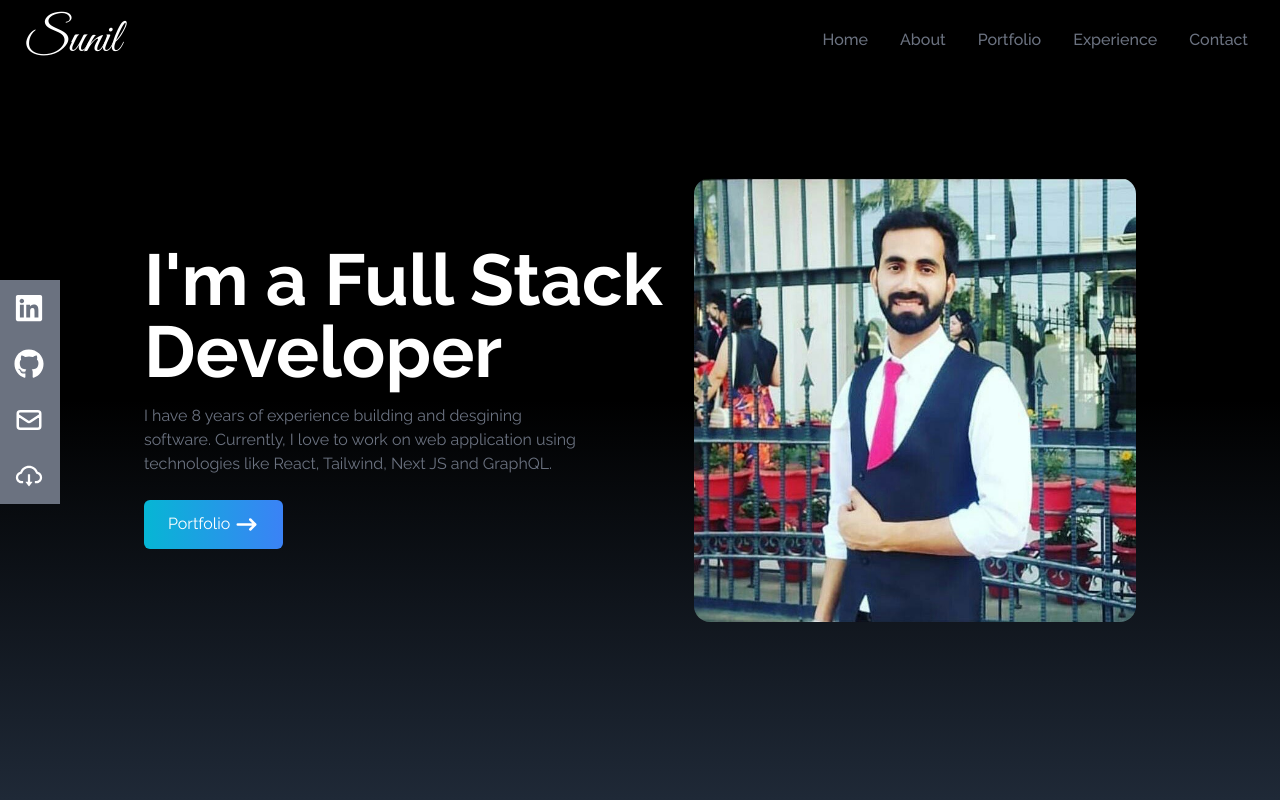
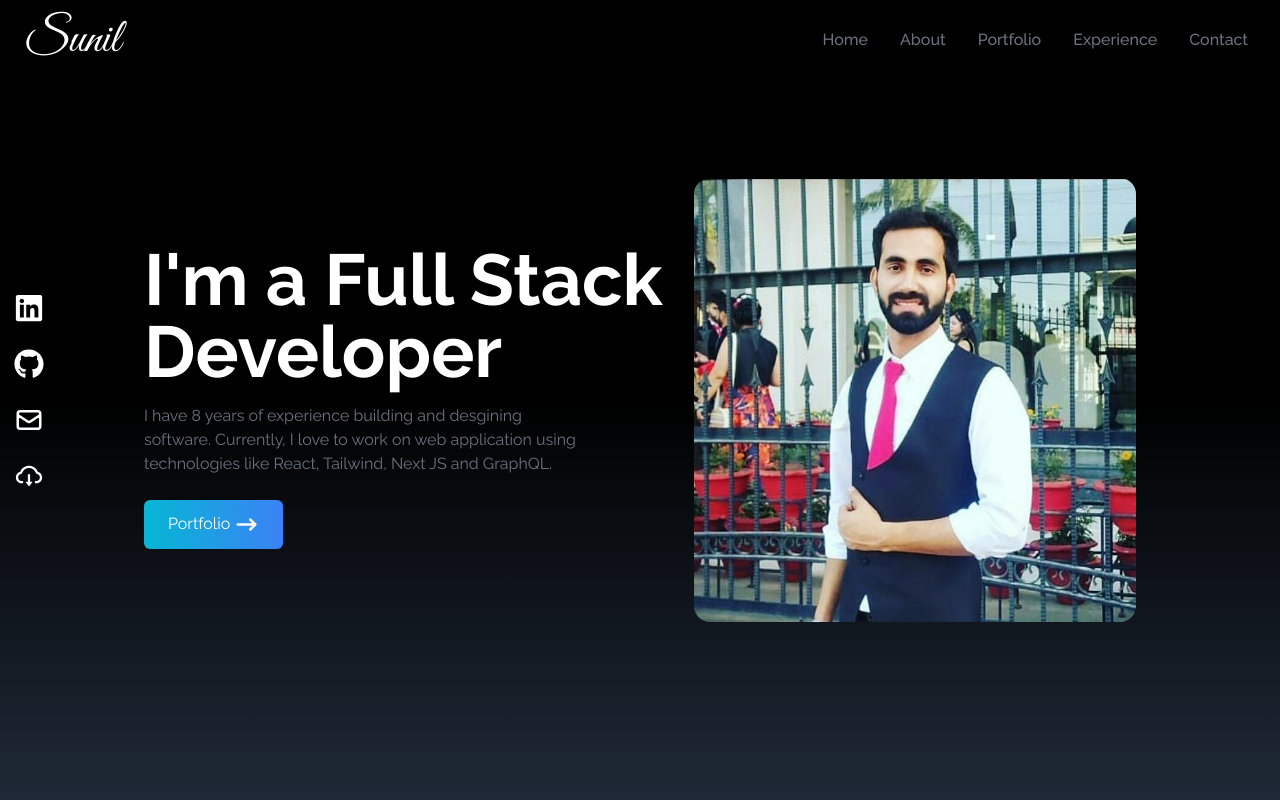
Before and after one commit to sunil-dhi/ReactPPortfolioUpdated, a React (Create React App) app: page / in a window 1280 px wide. Shown: the top 800 px of the page. Built offline with nearby package versions, Linux system fonts and the light colour scheme.

Commit message:
social link updated

```diff
--- a/src/components/SocialLinks.jsx
+++ b/src/components/SocialLinks.jsx
@@ -48,7 +48,7 @@ const links=[
 
 const SocialLinks = () => {
   return (
-    <div name="Experience" className="hidden bg-gray-500 lg:flex top-[35%] left-0 fixed">
+    <div name="Experience" className="hidden lg:flex top-[35%] left-0 fixed">
       <ul>
 
         {
```
